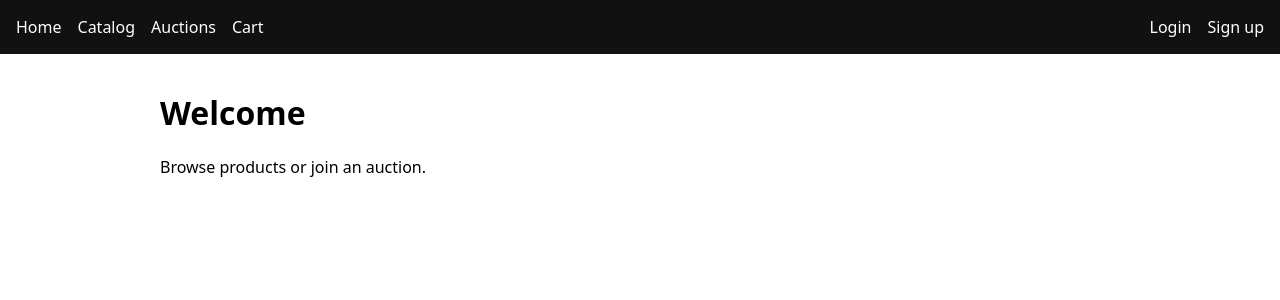
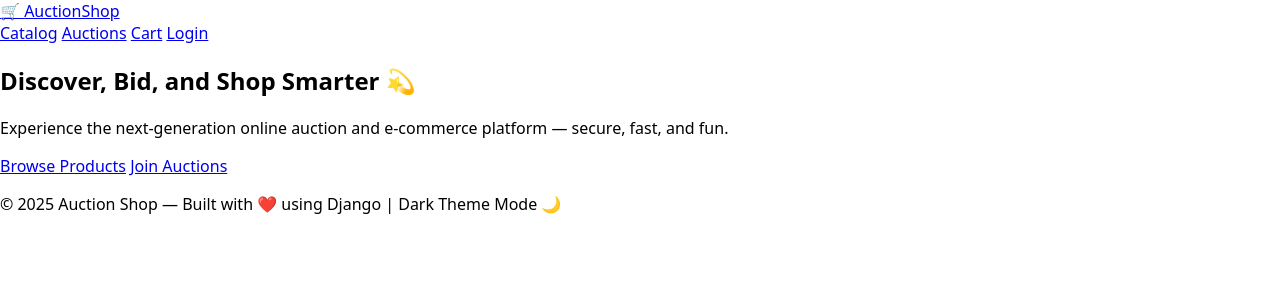
Before and after one commit to Dinath2002/auction_shop, a Django app: page / in a window 1280 px wide. Shown: the top 300 px of the page. Run offline with Django 5.2, Linux system fonts and the light colour scheme.

Commit message:
Update base template layout and dark theme styling

```diff
--- a/core/templates/core/base.html
+++ b/core/templates/core/base.html
@@ -1,32 +1,46 @@
-<!doctype html>
+{% load static %}
+<!DOCTYPE html>
 <html lang="en">
 <head>
-  <meta charset="utf-8">
-  <meta name="viewport" content="width=device-width, initial-scale=1">
-  <title>Shop & Auctions</title>
-  <link rel="stylesheet" href="/static/css/styles.css">
+    <meta charset="UTF-8">
+    <meta name="viewport" content="width=device-width, initial-scale=1.0">
+    <title>{% block title %}Shop & Auctions{% endblock %}</title>
+    <link rel="stylesheet" href="{% static 'css/styles.css' %}">
 </head>
 <body>
-  <nav class="nav">
-    <a href="/">Home</a>
+    <nav class="navbar">
+        <div class="logo">
+            <a href="/">🛒 <span>AuctionShop</span></a>
+        </div>
+        <div class="links">
             <a href="/catalog/">Catalog</a>
             <a href="/auctions/">Auctions</a>
             <a href="/cart/">Cart</a>
-    <span class="spacer"></span>
             {% if user.is_authenticated %}
-      <span>Hello, {{ user.username }}</span>
-      <a href="/accounts/logout/">Logout</a>
+                <a href="/accounts/logout/" class="btn btn-logout">Logout</a>
             {% else %}
-      <a href="/accounts/login/">Login</a>
-      <a href="/accounts/signup/">Sign up</a>
+                <a href="/accounts/login/" class="btn btn-login">Login</a>
             {% endif %}
+        </div>
     </nav>
 
-  <main class="container">
-    {% block content %}
-    <h1>Welcome</h1>
-    <p>Browse products or join an auction.</p>
-    {% endblock %}
+    <section class="hero">
+        <div class="hero-content">
+            <h1>Discover, Bid, and Shop Smarter 💫</h1>
+            <p>Experience the next-generation online auction and e-commerce platform — secure, fast, and fun.</p>
+            <div class="hero-buttons">
+                <a href="/catalog/" class="btn">Browse Products</a>
+                <a href="/auctions/" class="btn btn-outline">Join Auctions</a>
+            </div>
+        </div>
+    </section>
+
+    <main>
+        {% block content %}{% endblock %}
     </main>
+
+    <footer>
+        <p>© 2025 Auction Shop — Built with ❤️ using Django | Dark Theme Mode 🌙</p>
+    </footer>
 </body>
 </html>
```
Lines whose indentation alone changed are shown as unchanged.
